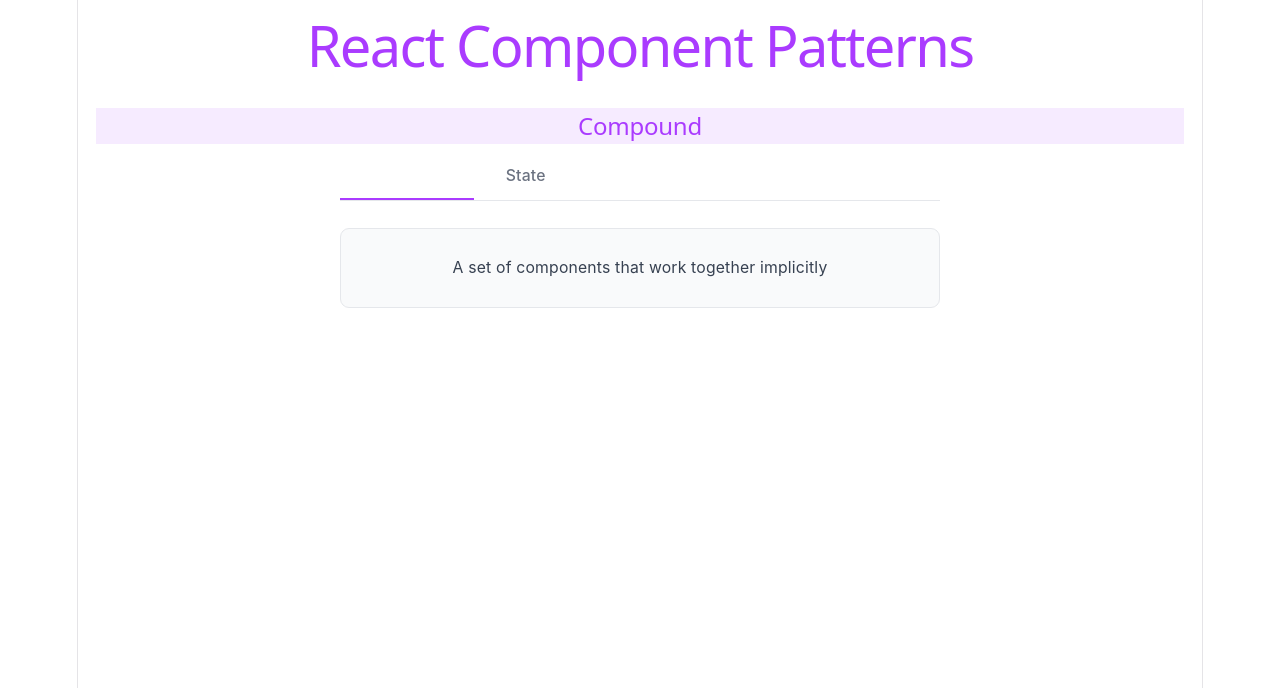
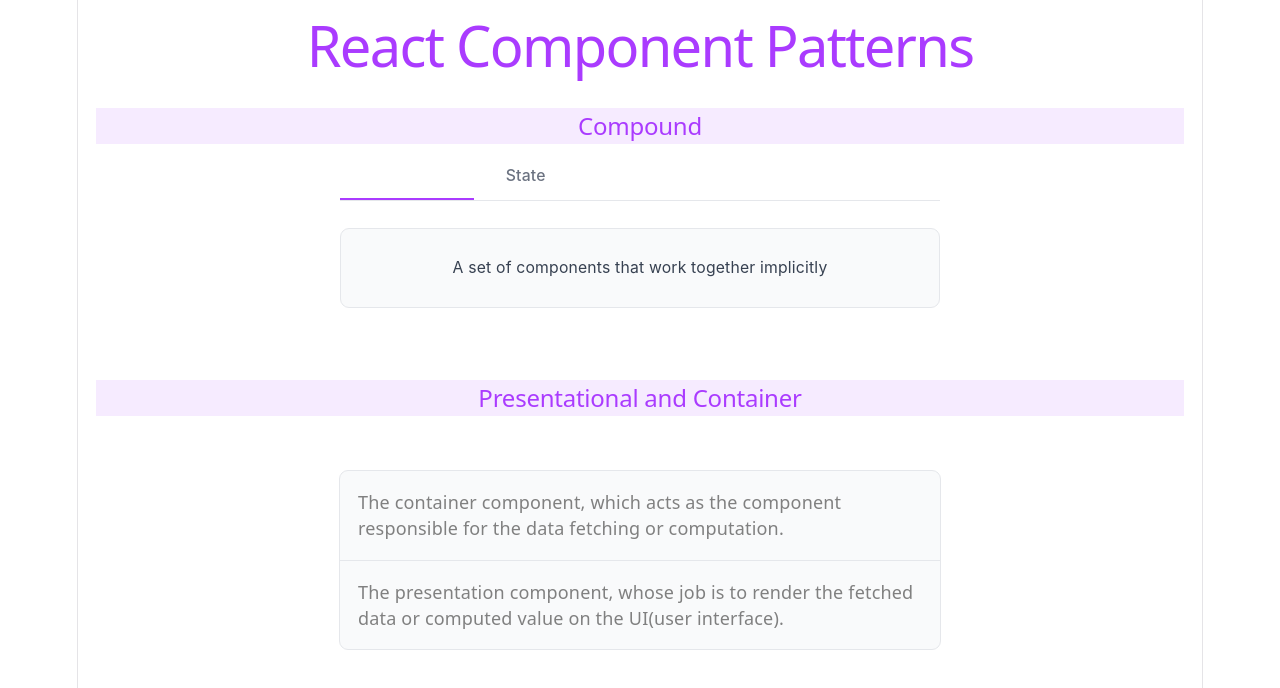
Before and after one commit to Merzaad/learning_react_component_patterns, a React (Vite) app: page / in a window 1280 px wide. Shown: the top 688 px of the page. Built offline with nearby package versions, Linux system fonts and the light colour scheme.

Commit message:
presentational and container component

```diff
--- a/src/App.jsx
+++ b/src/App.jsx
@@ -1,4 +1,5 @@
 import Compound from "./components/compound";
+import PresentationalAndContainer from "./components/presentational-and-container";
 
 function App() {
   return (
@@ -8,6 +9,11 @@
         <h2>Compound</h2>
         <Compound />
       </section>
+      <section id='spacer'></section>
+      <section>
+        <h2>Presentational and Container</h2>
+        <PresentationalAndContainer />
+      </section>
     </>
   );
 }
--- /dev/null
+++ b/src/components/presentational-and-container.tsx
@@ -0,0 +1,63 @@
+interface ListItem {
+  id: string;
+  desc: string;
+}
+interface ListProps {
+  list: ListItem[];
+}
+const List = ({ list }: ListProps) => (
+  <div>
+    <ul
+      style={{
+        maxWidth: "600px",
+        margin: "3rem auto 0",
+        padding: 0,
+        listStyle: "none",
+        backgroundColor: "#f9fafb",
+        borderRadius: "0.5rem",
+        border: "1px solid #e5e7eb",
+      }}
+    >
+      {list.map((item, index) => (
+        <li
+          key={item.id}
+          style={{
+            textAlign: "start",
+            padding: "1rem",
+            color: "gray",
+            borderBottom:
+              index !== list.length - 1 ? "1px solid #e5e7eb" : undefined,
+          }}
+        >
+          {item.desc}
+        </li>
+      ))}
+    </ul>
+  </div>
+);
+
+import { useState, useEffect } from "react";
+
+export default function PresentationalAndContainer() {
+  const [list, setList] = useState<ListItem[]>([]);
+  const [loading, setLoading] = useState(true);
+
+  useEffect(() => {
+    Promise.resolve([
+      {
+        id: "1",
+        desc: "The container component, which acts as the component responsible for the data fetching or computation.",
+      },
+      {
+        id: "2",
+        desc: "The presentation component, whose job is to render the fetched data or computed value on the UI(user interface).",
+      },
+    ]).then((data) => {
+      setList(data);
+      setLoading(false);
+    });
+  }, []);
+
+  if (loading) return <div>Loading...</div>;
+  return <List list={list} />;
+}
```
